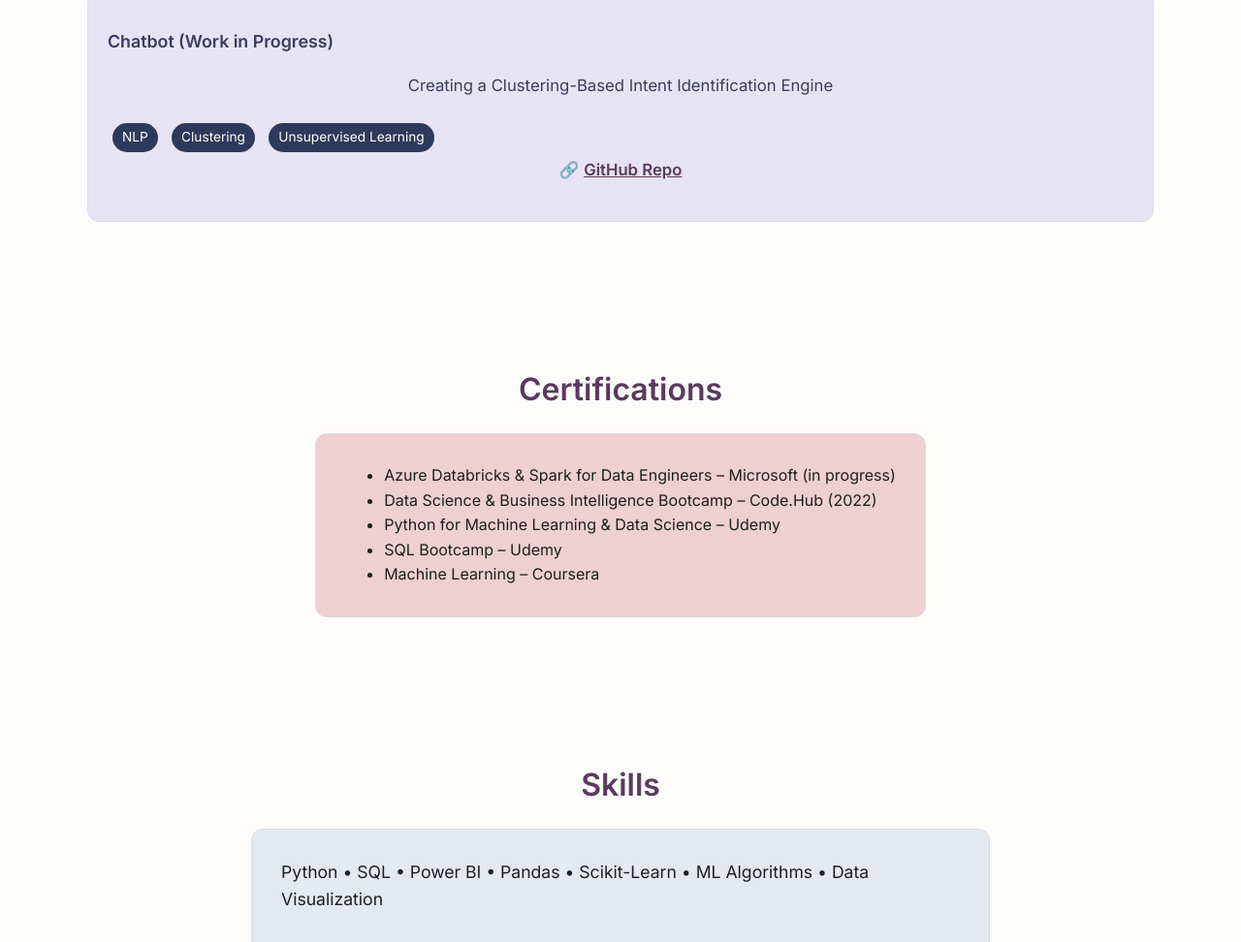
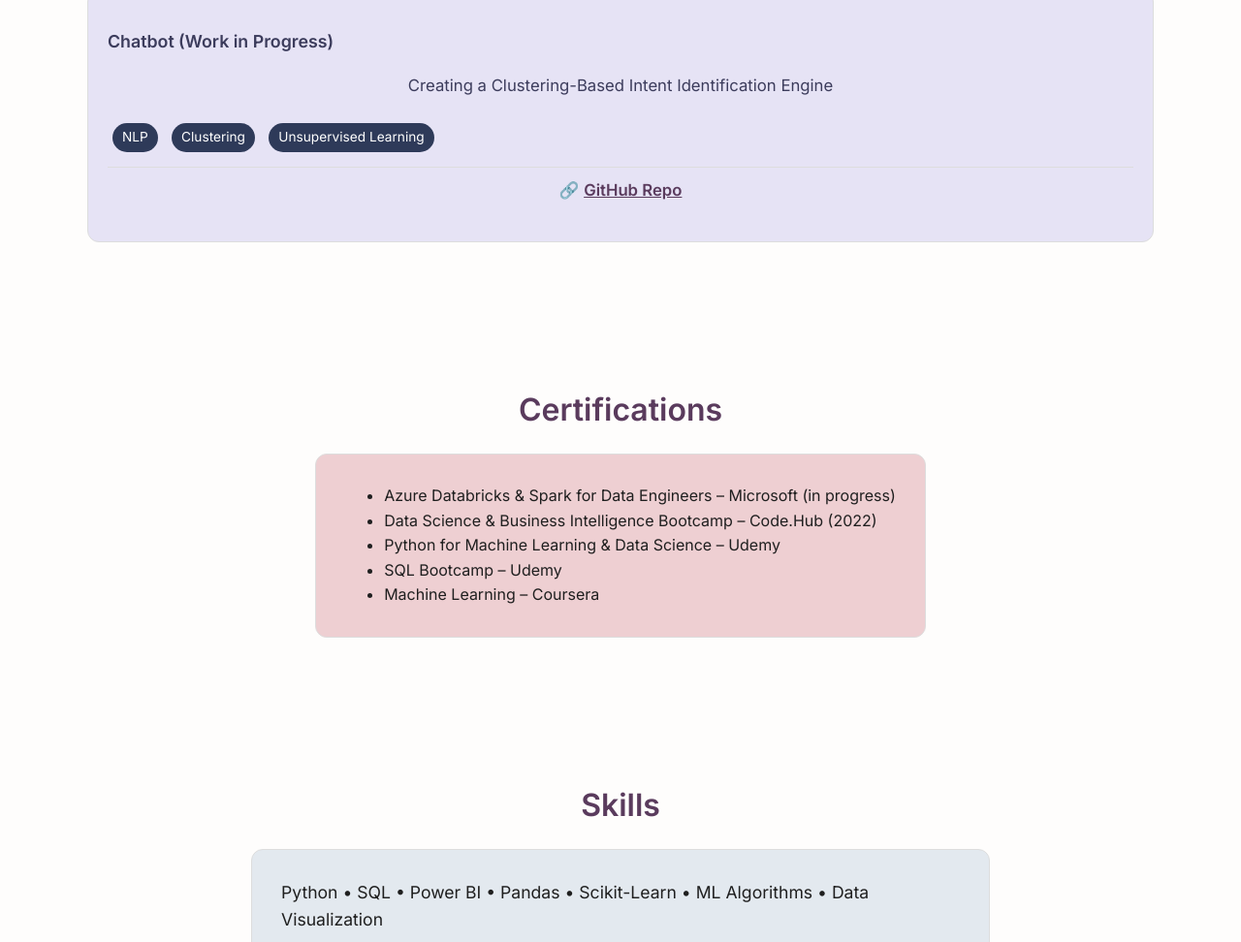
Before and after one commit to katerinaharana/katerinaharana.github.io, a plain HTML site: page index.html in a window 1280 px wide. Shown: the part 1417-2389 px from the top of the page at 97% size. Drawn offline with Linux system fonts and the light colour scheme.

Commit message:
Update index.html

```diff
--- a/index.html
+++ b/index.html
@@ -255,6 +255,7 @@
       <span class="tag">Clustering</span>
       <span class="tag">Unsupervised Learning</span>
     </div>
+    <hr style="margin: 10px 0; border: none; border-top: 1px solid var(--card-border);">
     <p>
       🔗 <a href="https://github.com/katerinaharana/chatbot" target="_blank">GitHub Repo</a>
     </p>
```
Lines whose indentation alone changed are shown as unchanged.
